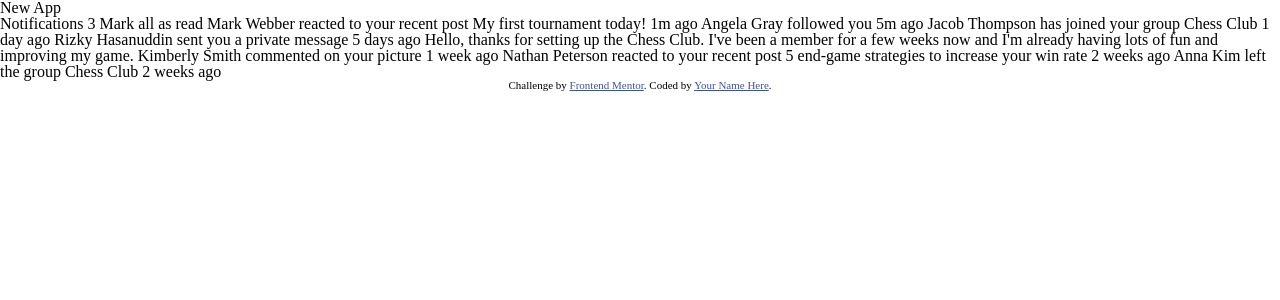
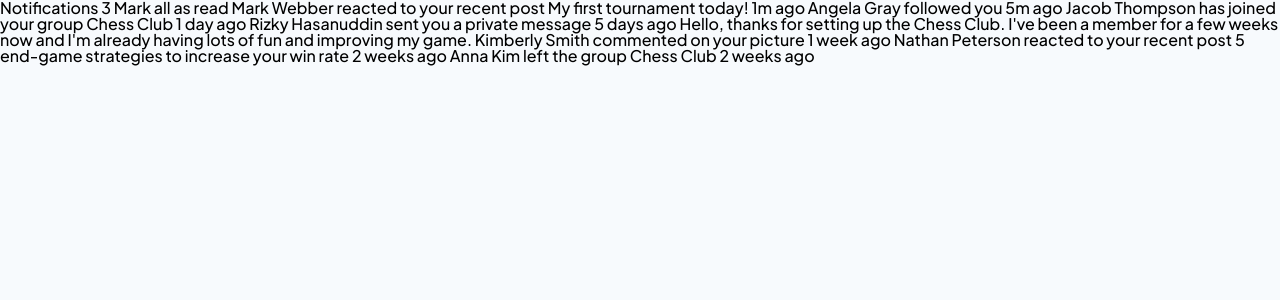
Before and after one commit to miguelzaga/notifications-page, a React (Vite) app: page / in a window 1280 px wide. Shown: the top 300 px of the page. Built offline with nearby package versions, Linux system fonts and the light colour scheme.

Commit message:
add variables and typography

```diff
--- a/src/App.js
+++ b/src/App.js
@@ -3,7 +3,32 @@ import { useState } from "react";
 function App() {
   return (
     <div>
-      <h1>New App</h1>
+      Notifications 3
+
+      Mark all as read
+
+      Mark Webber reacted to your recent post My first tournament today!
+      1m ago
+
+      Angela Gray followed you
+      5m ago
+
+      Jacob Thompson has joined your group Chess Club
+      1 day ago
+
+      Rizky Hasanuddin sent you a private message
+      5 days ago
+      Hello, thanks for setting up the Chess Club. I've been a member for a few weeks now and
+      I'm already having lots of fun and improving my game.
+
+      Kimberly Smith commented on your picture
+      1 week ago
+
+      Nathan Peterson reacted to your recent post 5 end-game strategies to increase your win rate
+      2 weeks ago
+
+      Anna Kim left the group Chess Club
+      2 weeks ago
     </div>
   );
 }
--- a/src/index.html
+++ b/src/index.html
@@ -4,61 +4,11 @@
     <meta charset="UTF-8" />
     <meta http-equiv="X-UA-Compatible" content="IE=edge" />
     <meta name="viewport" content="width=device-width, initial-scale=1.0" />
-    <title>New Project</title>
+  <title>Frontend Mentor | Notifications page</title>
+  <link rel="icon" type="image/png" sizes="32x32" href="/src/assets/images/favicon-32x32.png">
   </head>
   <body>
     <div id="app"></div>
     <script type="module" src="index.js"></script>
   </body>
 </html>
-<!DOCTYPE html>
-<html lang="en">
-<head>
-  <meta charset="UTF-8">
-  <meta name="viewport" content="width=device-width, initial-scale=1.0"> <!-- displays site properly based on user's device -->
-
-  <link rel="icon" type="image/png" sizes="32x32" href="./assets/images/favicon-32x32.png">
-
-  <title>Frontend Mentor | Notifications page</title>
-
-  <!-- Feel free to remove these styles or customise in your own stylesheet 👍 -->
-  <style>
-    .attribution { font-size: 11px; text-align: center; }
-    .attribution a { color: hsl(228, 45%, 44%); }
-  </style>
-</head>
-<body>
-
-  Notifications 3
-
-  Mark all as read
-
-  Mark Webber reacted to your recent post My first tournament today!
-  1m ago
-
-  Angela Gray followed you
-  5m ago
-
-  Jacob Thompson has joined your group Chess Club
-  1 day ago
-
-  Rizky Hasanuddin sent you a private message
-  5 days ago
-  Hello, thanks for setting up the Chess Club. I've been a member for a few weeks now and
-  I'm already having lots of fun and improving my game.
-
-  Kimberly Smith commented on your picture
-  1 week ago
-
-  Nathan Peterson reacted to your recent post 5 end-game strategies to increase your win rate
-  2 weeks ago
-
-  Anna Kim left the group Chess Club
-  2 weeks ago
-
-  <div class="attribution">
-    Challenge by <a href="https://www.frontendmentor.io?ref=challenge" target="_blank">Frontend Mentor</a>.
-    Coded by <a href="#">Your Name Here</a>.
-  </div>
-</body>
-</html>
--- a/src/scss/01-abstracts/_variables.scss
+++ b/src/scss/01-abstracts/_variables.scss
@@ -4,3 +4,14 @@ $md: 640px;
 $md-lg: 960px;
 $lg: 1024px;
 $x-lg: 1440px;
+
+// Colors
+$blue: #0a327b;
+$red: #0a327b;
+$very-dark-grey-blue: #1c202b;
+$dark-grey-blue: #5e6778;
+$grey-blue: #939cad;
+$light-grey-blue: #e5effa;
+$very-light-grey-blue: #dde7ee;
+$snow: #f7fafd;
+$white: #ffffff;
--- a/src/scss/02-base/_base.scss
+++ b/src/scss/02-base/_base.scss
@@ -1,3 +1,5 @@
 @use "./../01-abstracts/" as *;
 
-// Use this file to write styles on element selectors
+body {
+  background-color: $snow;
+}
--- a/src/scss/02-base/_typography.scss
+++ b/src/scss/02-base/_typography.scss
@@ -1 +1,13 @@
 @use "./../01-abstracts/" as *;
+
+@font-face {
+  font-family: "Plus Jakarta Sans";
+  src: url("/src/assets/fonts/PlusJakartaSans-VariableFont_wght.ttf");
+  font-style: normal;
+  font-weight: 500 800;
+}
+
+body {
+  font-family: "Plus Jakarta Sans", sans-serif;
+  font-weight: 500;
+}
```
